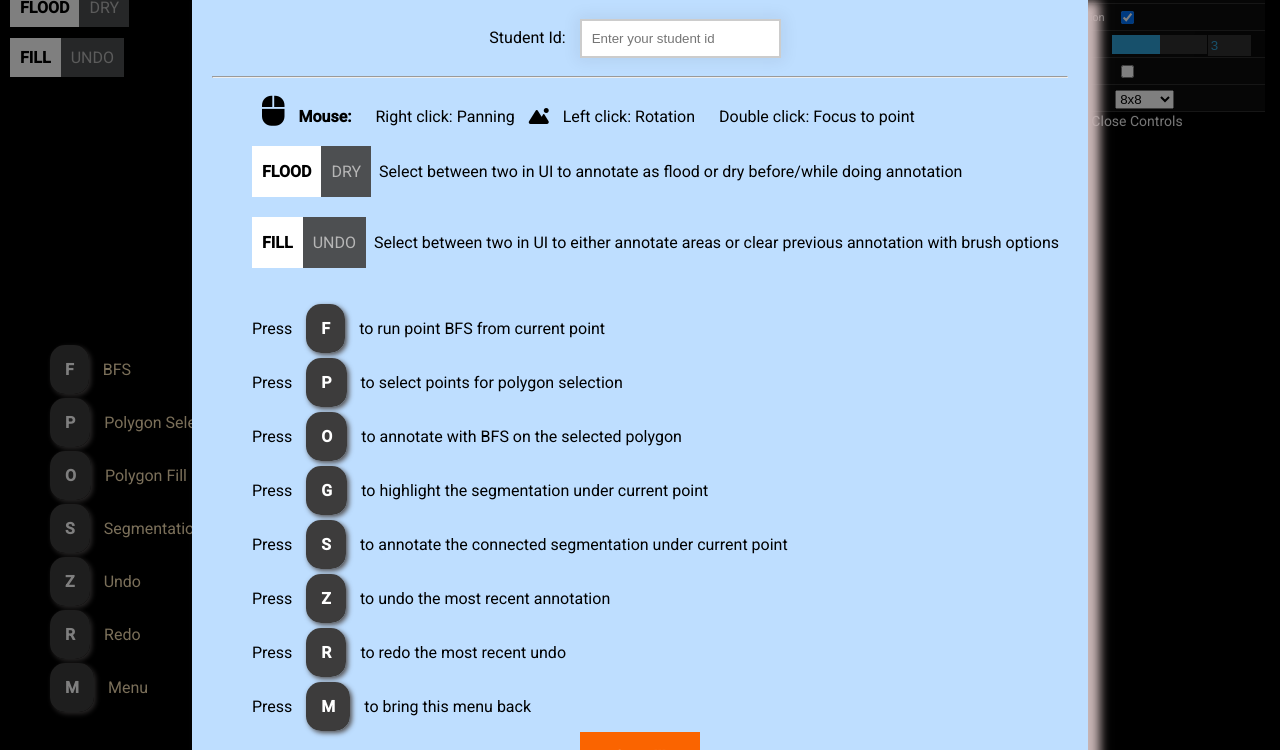
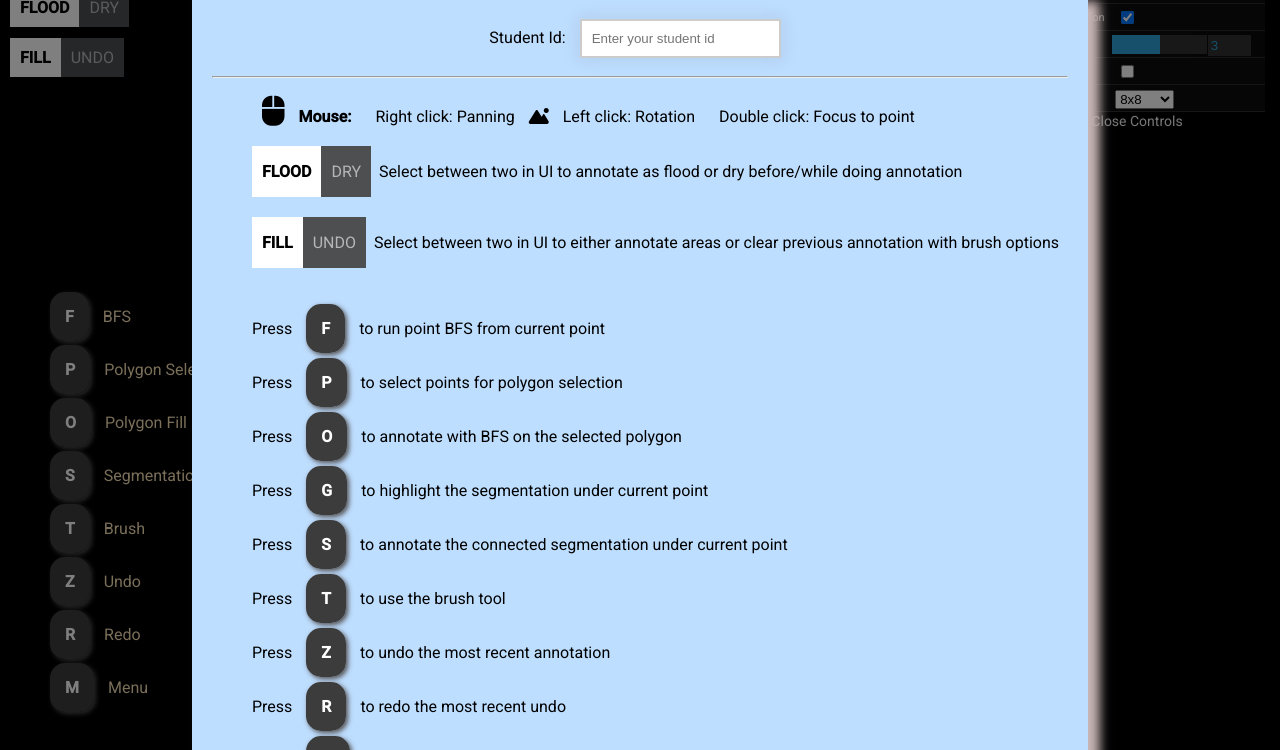
Before and after one commit to ldyken53/threejs-floodmap, a website: page docs/index.html in a window 1280 px wide. Shown: the part 50-800 px from the top of the page. Drawn offline with Linux system fonts and the light colour scheme; no server answers.

Commit message:
Add brush to menu

```diff
--- a/docs/index.html
+++ b/docs/index.html
@@ -115,6 +115,7 @@
                         <li>Press <b>g</b> to highlight the segmentation under current point</li>
                         <li>Press <b>s</b> to annotate the connected segmentation under current point</li>
                     </div>
+                    <li>Press <b>t</b> to use the brush tool</li>
                     <li>Press <b>z</b> to undo the most recent annotation</li>
                     <li>Press <b>r</b> to redo the most recent undo</li>
                     <li>Press <b>m</b> to bring this menu back</li>
@@ -132,6 +133,7 @@
                 <li id="polygonSelection"><b>p</b> Polygon Selection</li>
                 <li id="polygonSelection2"><b>o</b> Polygon Fill </li>
                 <li id="segEnabled"><b>s</b> Segmentation Select</li>
+                <li><b>t</b> Brush</li>
                 <li><b>z</b> Undo</li>
                 <li><b>r</b> Redo</li>
 
```
